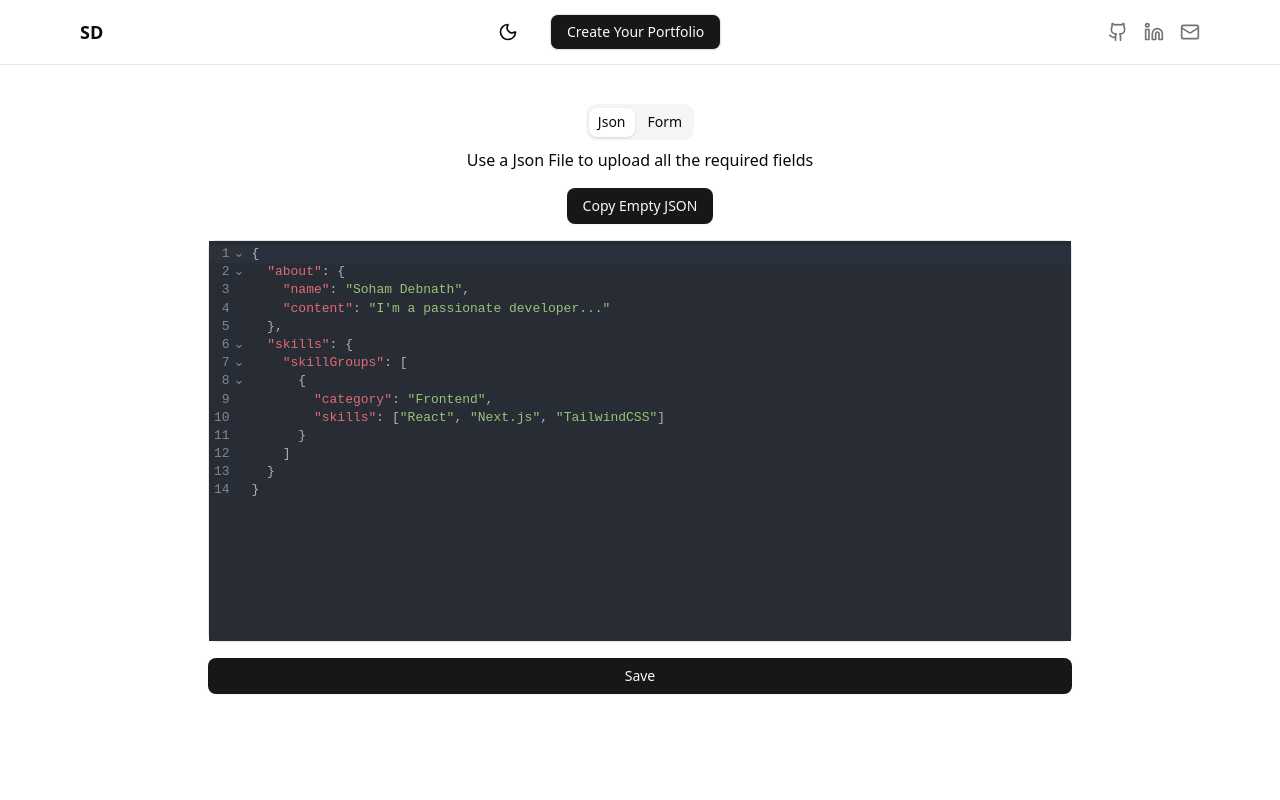
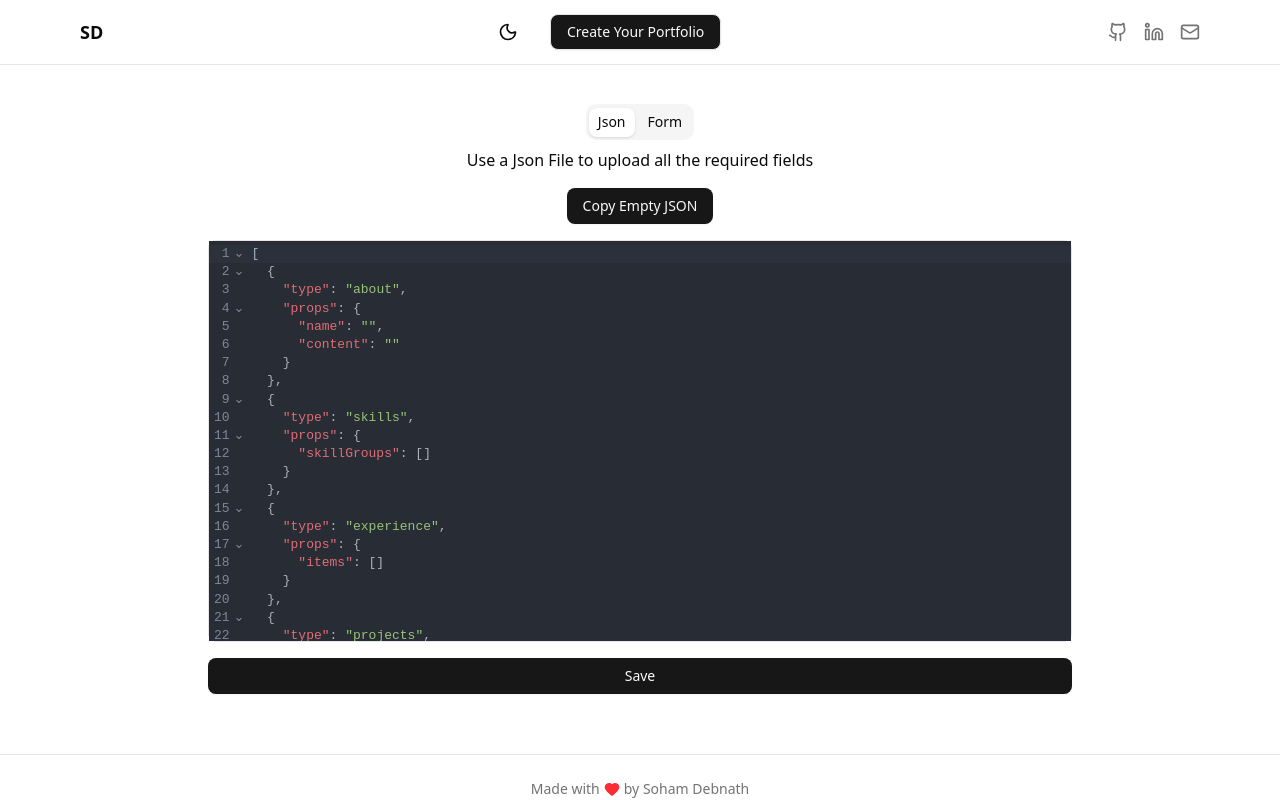
Before and after one commit to Popo047/portfilio, a Next.js app: page /admin in a window 1280 px wide. Shown: the top 800 px of the page. Built offline with nearby package versions, Linux system fonts and the light colour scheme.

Commit message:
Empty JSON in clipboard

```diff
--- a/src/app/admin/page.tsx
+++ b/src/app/admin/page.tsx
@@ -30,7 +30,7 @@ export default function Home() {
 	};
 
 	return (
-		<main className="min-h-screen mt-24 bg-background ">
+		<main className="min-h-[calc(100vh-150px)] mt-24 bg-background ">
 			<Tabs
 				defaultValue="json"
 				className=" flex items-center"
--- a/src/components/sections/JsonForm.tsx
+++ b/src/components/sections/JsonForm.tsx
@@ -57,20 +57,9 @@ const emptyStructure = [
 ];
 
 export function JsonForm({ onSave }: JsonFormProps) {
-	const [jsonInput, setJsonInput] = useState<string>(`{
-  "about": {
-    "name": "Soham Debnath",
-    "content": "I'm a passionate developer..."
-  },
-  "skills": {
-    "skillGroups": [
-      {
-        "category": "Frontend",
-        "skills": ["React", "Next.js", "TailwindCSS"]
-      }
-    ]
-  }
-}`);
+	const [jsonInput, setJsonInput] = useState<string>(
+		`${JSON.stringify(emptyStructure, null, 2)}`
+	);
 	const [error, setError] = useState<string | null>(null);
 	const router = useRouter();
 
```
